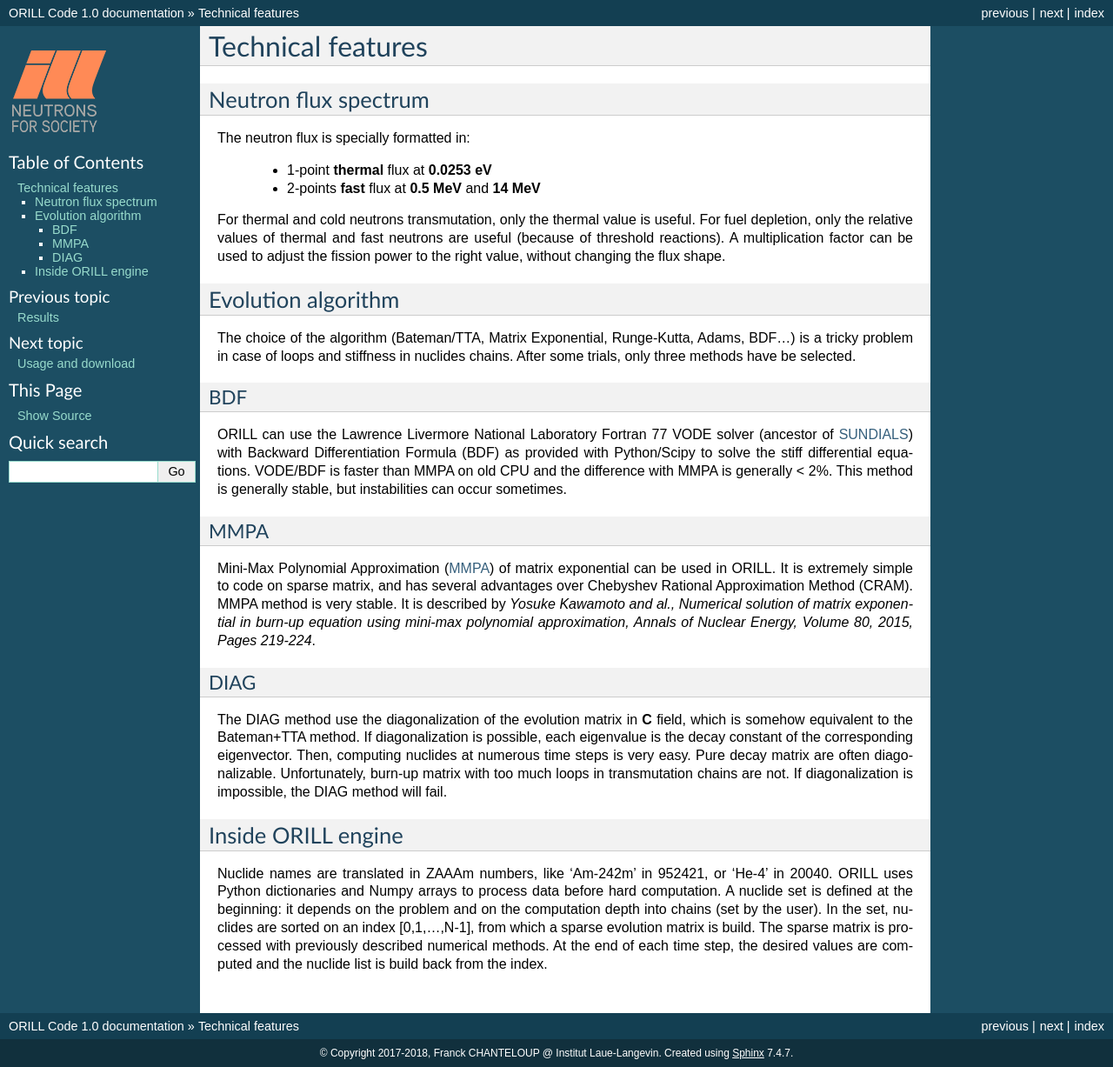
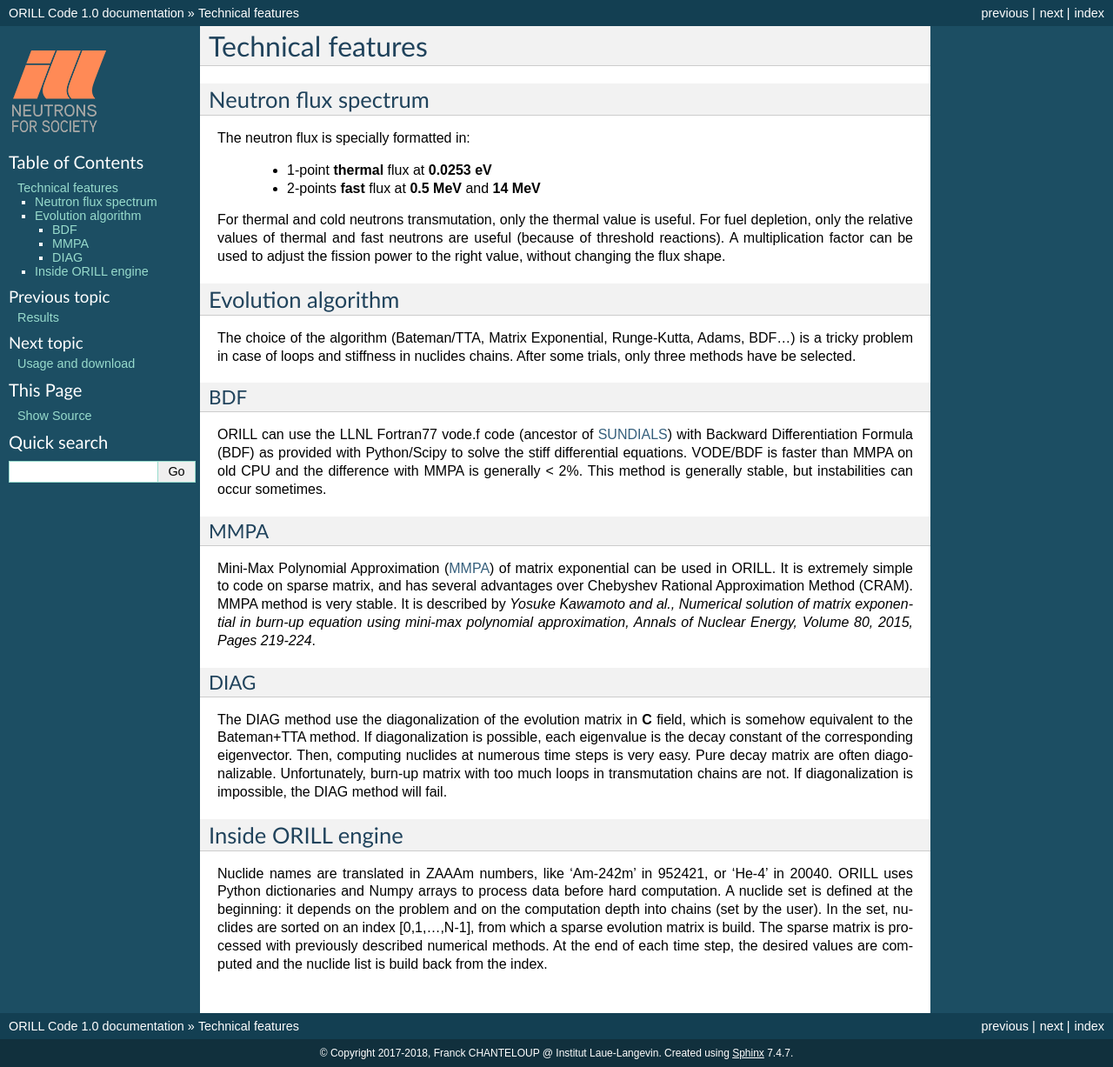
Before and after one commit to orill/orill, a Sphinx documentation site: the page built from docs/techfeatures.rst, in a window 1280 px wide. Shown: the whole page at 87% size. Built offline with Sphinx 7.4.7, drawn with Linux system fonts in a browser that asks for light colours.

Commit message:
Add files via upload

```diff
--- a/docs/techfeatures.rst
+++ b/docs/techfeatures.rst
@@ -23,7 +23,7 @@ After some trials, only three methods have be selected.
 BDF
 ^^^
 
-ORILL can use the Lawrence Livermore National Laboratory Fortran 77 VODE solver (ancestor of `SUNDIALS <https://computation.llnl.gov/projects/sundials/cvode>`_) with Backward Differentiation Formula (BDF)
+ORILL can use the LLNL Fortran77 vode.f code (ancestor of `SUNDIALS <https://computation.llnl.gov/projects/sundials/cvode>`_) with Backward Differentiation Formula (BDF)
 as provided with Python/Scipy to solve the stiff differential equations.
 VODE/BDF is faster than MMPA on old CPU and the difference with MMPA is generally < 2%.
 This method is generally stable, but instabilities can occur sometimes.
```
